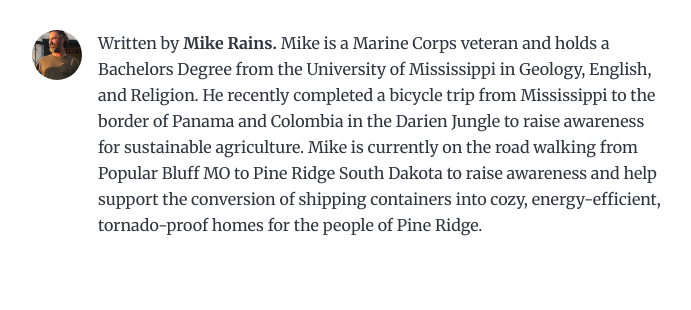
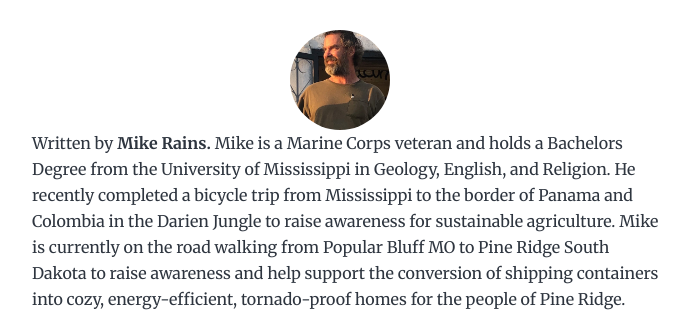
Before and after one commit to williycole/pine-ridge-tiny-homes-project-blog, a Gatsby site: page / in a window 1280 px wide. Shown: the part 111-421 px from the top of the page, without its empty margins (292-983 px from the left). Built offline with nearby package versions, Linux system fonts and the light colour scheme; Gatsby itself is replaced by a stand-in of ours.

Commit message:
Minor upgrades and gatsby upgrade
Upgrading Gatsby and Mikes Bio Pic.

```diff
--- a/package.json
+++ b/package.json
@@ -8,7 +8,7 @@
     "url": "https://github.com/gatsbyjs/gatsby/issues"
   },
   "dependencies": {
-    "gatsby": "^3.6.2",
+    "gatsby": "^3.9.0",
     "gatsby-plugin-feed": "^3.6.0",
     "gatsby-plugin-gatsby-cloud": "^2.6.1",
     "gatsby-plugin-google-analytics": "^3.6.0",
--- a/src/components/bio.js
+++ b/src/components/bio.js
@@ -37,8 +37,8 @@ const Bio = () => {
         layout="fixed"
         formats={["AUTO", "WEBP", "AVIF"]}
         src="../images/profile-pic.jpeg"
-        width={50}
-        height={50}
+        width={100}
+        height={100}
         quality={95}
         alt="Profile picture"
       />
@@ -46,6 +46,7 @@ const Bio = () => {
         <p>
           Written by <strong>{author.name}</strong> {author?.summary || null}
           {` `}
+          {/* need to fix this and link to mikes facebook */}
           {/* <a href={`https://twitter.com/${social?.twitter || ``}`}>
             You should follow them on Twitter
           </a> */}
--- a/src/style.css
+++ b/src/style.css
@@ -293,6 +293,8 @@ a:focus {
 
 .bio {
   display: flex;
+  flex-direction: column;
+  align-items: center;
   margin-bottom: var(--spacing-16);
 }
 
```
Also changed, not shown: 1 other file.
